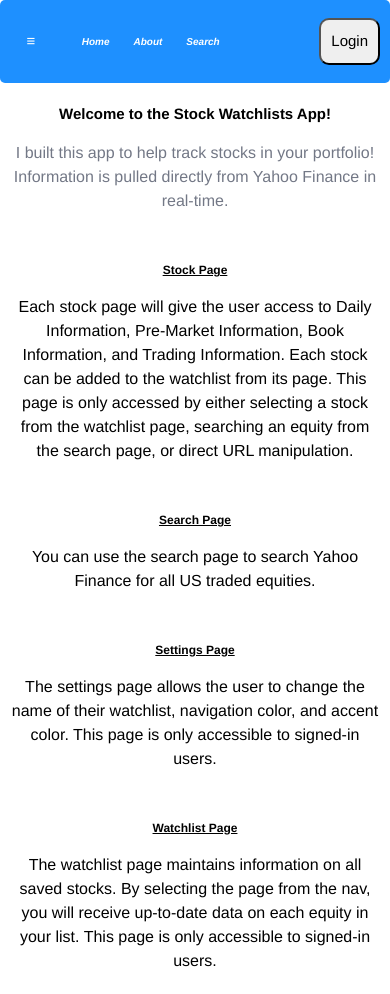
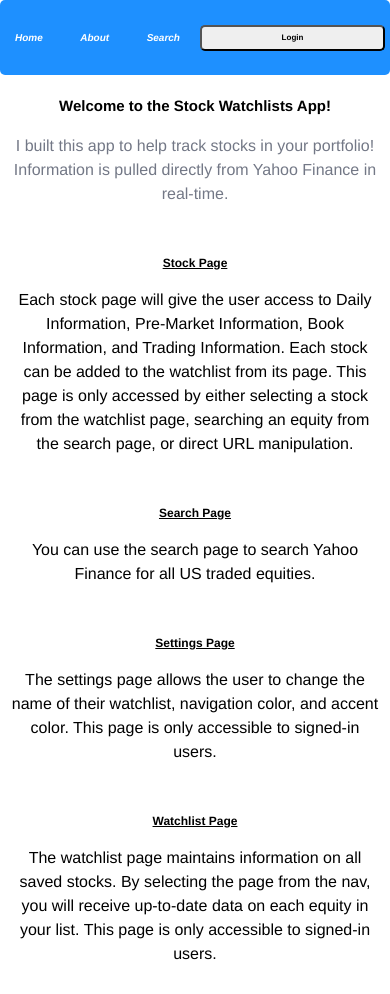
Before and after one commit to JLB2137/investment-watchlists, a React (Create React App) app: page /about in a window 390 px wide. Built offline with nearby package versions, Linux system fonts and the light colour scheme; no server answers.

Commit message:
fully adjusted Nav for mobile

```diff
--- a/src/components/Nav.js
+++ b/src/components/Nav.js
@@ -54,7 +54,7 @@ const Nav = (props) => {
                 :
                 "White"
             }}>
-            <div className='header'>
+            <div className='header' style={{display: props.user ? "flex": "none"}}>
                 <h1 id="appName">Stock Watchlists</h1>
                 <h1 id="hamburger" onClick={navPop}>≡</h1>
             </div>
--- a/src/views/Nav.css
+++ b/src/views/Nav.css
@@ -54,12 +54,58 @@
 
 @media (max-width: 700px) {
 
+    .Nav {
+        display: flex;
+        flex-direction: row;
+        justify-content: center;
+        align-items: center;
+        height: 75px;
+    }
+
     .Nav * {
-        font-size: 15px;
+        padding: 5px;
+    }
+
+    .header {
+        width: 50px;
+        justify-content: center;
+        align-items: center;
+    }
+
+
+    .links {
+        margin: 0 auto;
+        font-style: italic;
+        text-align: center;
+        width: 100%;
+    }
+
+    .user {
+        display: flex;
+        align-items: center;
+        justify-content: center;
+        width: 100%;
+    }
+
+    .user img {
+        width: 20%;
+    }
+
+    .user p {
+        font-size: 70%;
+    }
+
+    .user button {
+        font-size: 50%;
+        border-radius: 5px;
+        width: 100%;
+        font-weight: bold;
     }
 
     #hamburger {
+        display: flex;
         justify-content: center;
+        align-items: center;
 
     }
 
@@ -67,26 +113,10 @@
         display: none;
     }
 
-    #hamburger {
-        display: flex;
-    }
-
-    .user img {
-        width: 30%;
-    }
-
-    .user {
-        display: flex;
-        align-items: center;
-        justify-content: flex-end;
-        margin: 0;
-        width: 100%;
-    }
 
     .links * {
+
         font-size: 10px;
-        padding: 5px;
-        margin-right: 2px;
     }
 
 
```
